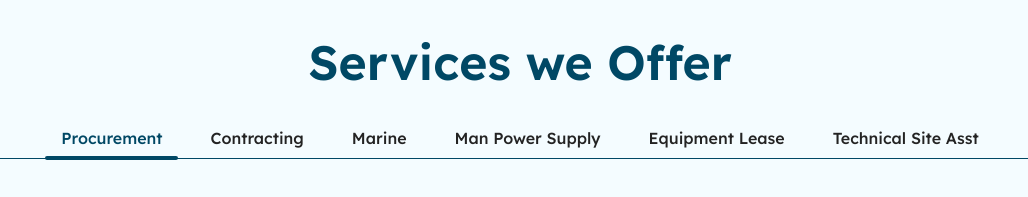
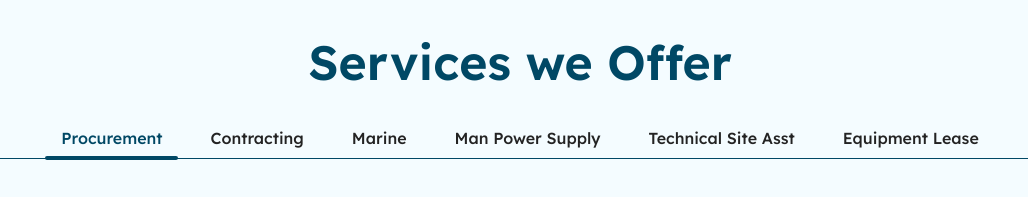
Before and after one commit to blossomobasi/sesto-elemento, a Next.js app: page /services in a window 1280 px wide. Shown: the part 900-1097 px from the top of the page, without its empty margins (120-1148 px from the left). Built offline with nearby package versions, Linux system fonts and the light colour scheme.

Commit message:
Switch value

```diff
--- a/src/data/servicesOfferedData.ts
+++ b/src/data/servicesOfferedData.ts
@@ -40,23 +40,12 @@ export const servicesOffered = [
         },
     },
     {
-        title: "Man power supply",
+        title: "Man Power Supply",
         firstParagraph:
             "We recognize that skilled and efficient manpower is the backbone of any successful project. With our expertise in sourcing and providing top-tier talent, we ensure that your workforce is equipped to meet the demands of your project and drive optimal operational performance.",
         image: {
             src: "/images/man_power.png",
             alt: "Man power supply",
-        },
-    },
-    {
-        title: "Equipment Lease",
-        firstParagraph:
-            "We are aware that having the right equipment is essential for the seamless execution of your projects. We offer a comprehensive range of equipment lease options tailored to meet your specific needs, ensuring that you have access to the tools necessary to drive efficiency and productivity.",
-        secondParagraph:
-            "Our extensive fleet of state-of-the-art equipment is meticulously maintained and regularly serviced to deliver exceptional performance and reliability. From heavy machinery to specialized tools, we have the resources to support a wide range of industries and project requirements.",
-        image: {
-            src: "/images/equipment_lease.png",
-            alt: "Equipment Lease",
         },
     },
     {
@@ -79,4 +68,15 @@ export const servicesOffered = [
             alt: "Technical Site Asst",
         },
     },
+    {
+        title: "Equipment Lease",
+        firstParagraph:
+            "We are aware that having the right equipment is essential for the seamless execution of your projects. We offer a comprehensive range of equipment lease options tailored to meet your specific needs, ensuring that you have access to the tools necessary to drive efficiency and productivity.",
+        secondParagraph:
+            "Our extensive fleet of state-of-the-art equipment is meticulously maintained and regularly serviced to deliver exceptional performance and reliability. From heavy machinery to specialized tools, we have the resources to support a wide range of industries and project requirements.",
+        image: {
+            src: "/images/equipment_lease.png",
+            alt: "Equipment Lease",
+        },
+    },
 ];
```
